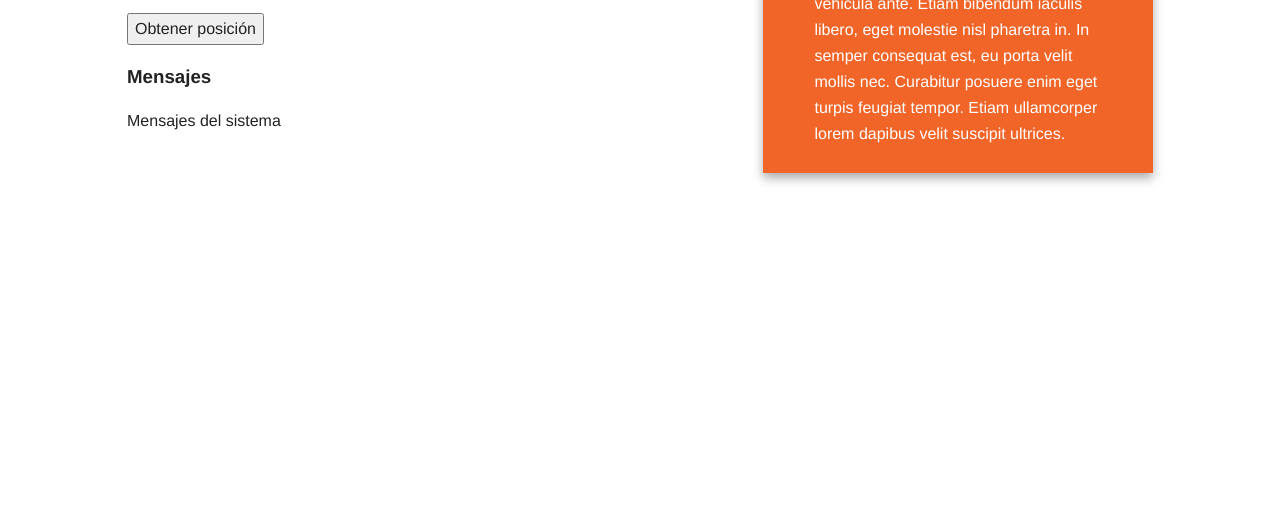
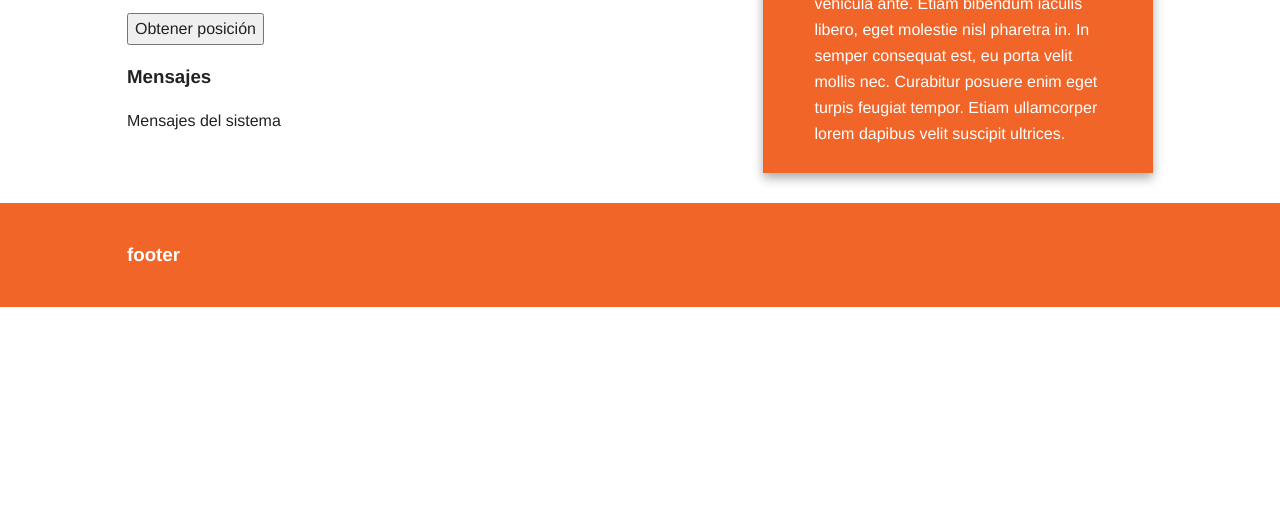
Before and after one commit to MaximilianoCoceres/Geolocalizacion, a plain HTML site: page index.html in a window 1280 px wide. Shown: the part 276-800 px from the top of the page. Drawn offline with Linux system fonts and the light colour scheme.

Commit message:
arreglo footer

```diff
--- a/css/main.css
+++ b/css/main.css
@@ -7,7 +7,7 @@ html {
 }
 
 .main-container{
-    height: 100vh;
+    height: 100%;
 }
 
 ::-moz-selection {
@@ -79,7 +79,7 @@ body {
 
 
 .footer-container{
-
+    position: sticky;
     bottom: 0;
     width: 100%;
 }
```
